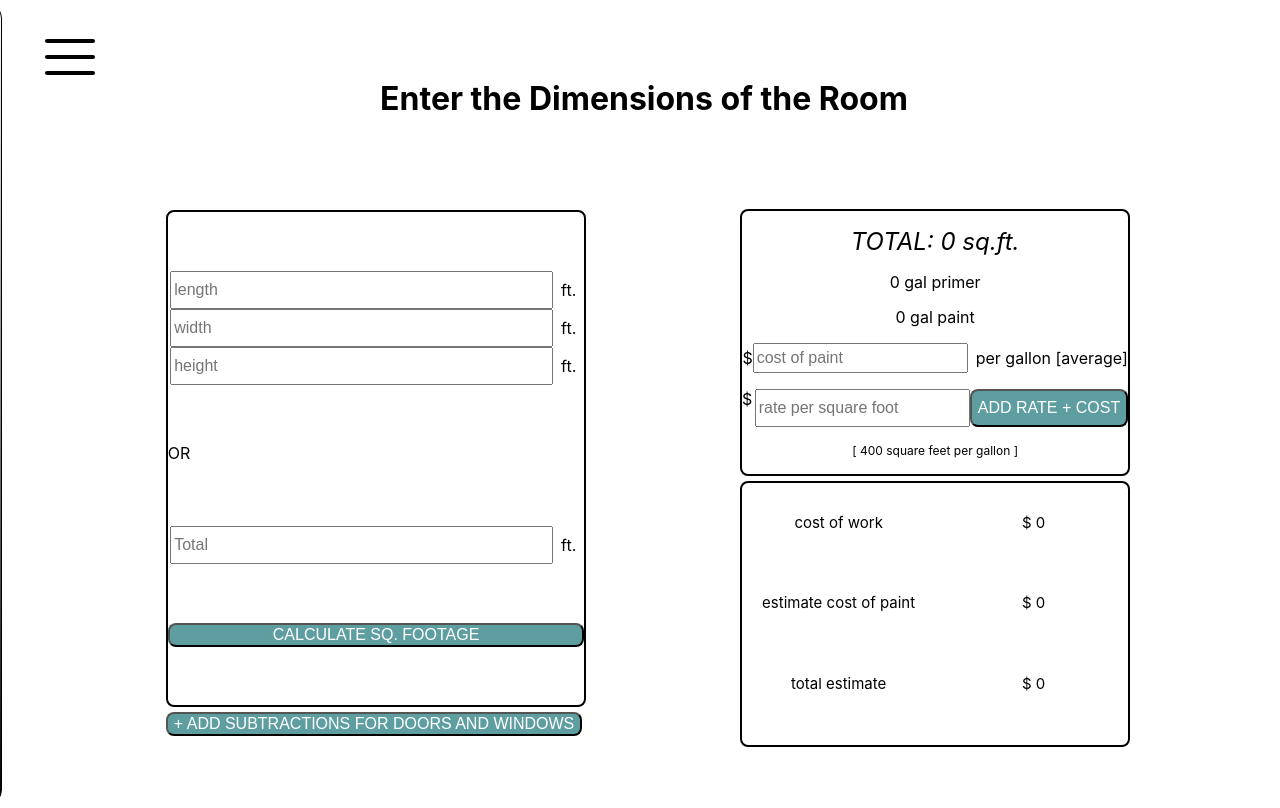
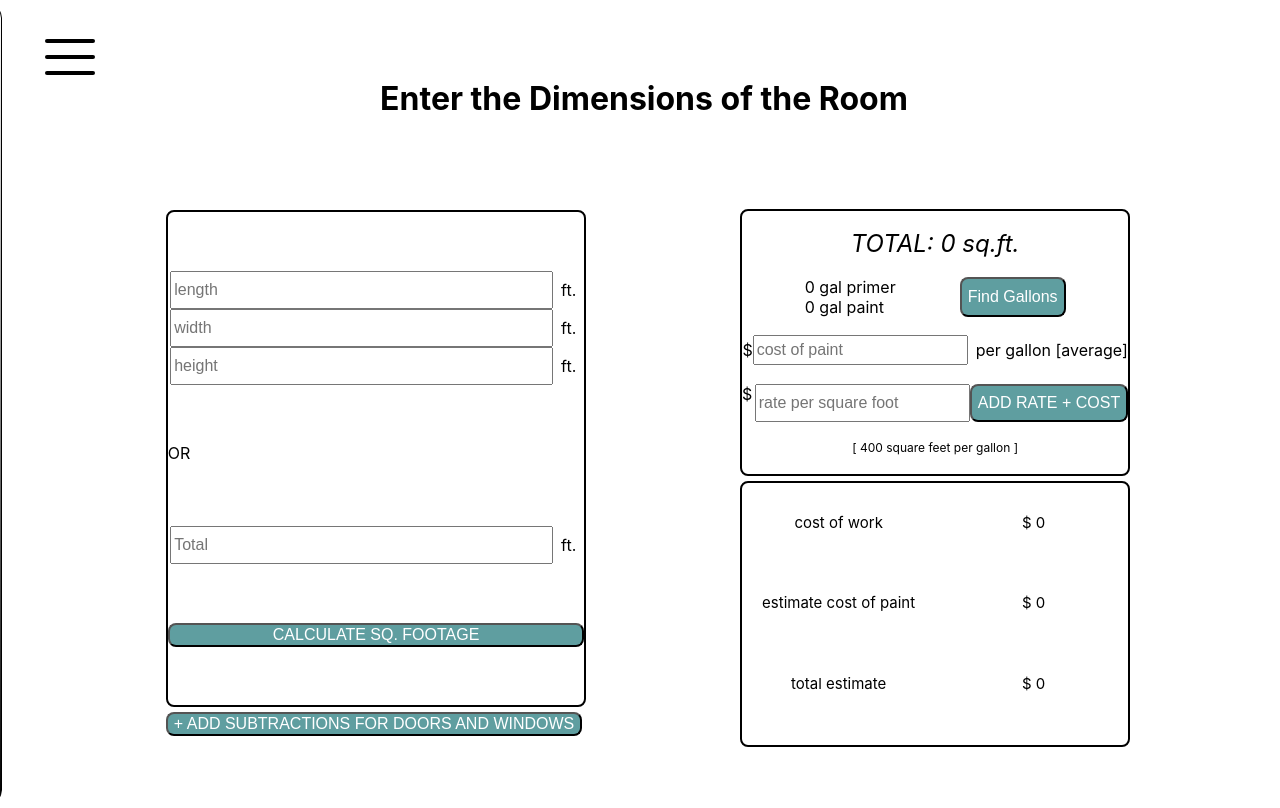
Before and after one commit to MattOrtner/the-painters-tool, a React (Create React App) app: page / in a window 1280 px wide. Built offline with nearby package versions, Linux system fonts and the light colour scheme.

Commit message:
simplify single source of truth, add button for gallons calc

```diff
--- a/src/App.css
+++ b/src/App.css
@@ -59,14 +59,17 @@ label {
 .menu.open {
   left: 0;
 }
-
+.gallons-container {
+  display: flex;
+  gap: 1rem;
+}
 .title.open {
   display: none;
 }
 
 .menu-button {
   display: flex;
-  justify-content: end;
+  justify-content: flex-end;
   align-items: center;
   width: 65px;
   height: 65px;
@@ -141,7 +144,6 @@ label {
   font-family: Georgia, 'Times New Roman', Times, serif;
   font-style: italic;
   margin-bottom: 50px;
-  /* background: white; */
 }
 
 .theme-container {
@@ -278,7 +280,7 @@ label {
   font-size: 1rem;
   border-radius: .5rem;
   cursor: pointer;
-  background-color: #E2E8CE;
+  background-color: var(--theme-color);
   color: white;
 }
 
@@ -402,30 +404,9 @@ label {
   display: flex;
 }
 
-
-.sq-foot-button {
-  background-color: var(--theme-color);
+.gallons-submit {
+  margin-left: 3rem;
 }
-
-.toggle-subtraction {
-  background-color: var(--theme-color);
-}
-
-.add-cost {
-  background-color: var(--theme-color);
-}
-
-.close-subtraction-button {
-  background-color: var(--theme-color);
-}
-
-.submit-subtraction {
-  background-color: var(--theme-color);
-
-}
-
-
-
 @media (max-width: 850px) {
   .App {
     display: flex;
--- a/src/App.js
+++ b/src/App.js
@@ -21,10 +21,9 @@ function App() {
   const [isMenuShown, setIsMenuShown] = useState(false)
   const [open, setOpen] = useState('')
 
-  // useEffect(() => {
-  //   findTotalCost()
-  //   findNumOfGallons()
-  // })
+  useEffect(() => {
+    findTotalCost()
+  })
 
   const handlePaintInput = (e) => {
     const newCost = e.target.value
@@ -33,7 +32,6 @@ function App() {
 
   const subtractFromTotal = (subtractionAmount) => {
     const newSquareFootage = totalFootage - subtractionAmount
-
     setTotalFootage(newSquareFootage)
   }
 
@@ -43,42 +41,19 @@ function App() {
     setHwInputs({...hwInputs, [name]: value})
   }
 
-  const findRate = () => {
-    const { rate } = hwInputs
-    const newRate = (parseInt(rate) * parseInt(totalFootage))
-    setRate(newRate)
-  }
-
-  const findGallonsCost = () => {
-    const totalPaint = (gallons * costPerGallon)
-    const totalPrimer = ((gallons / 2) * costPerGallon)
-    setPaintCost(totalPaint + totalPrimer)
-  }
-
-  const findTotalCost = () => {
-    setTotalCost(rate + paintCost)
-  }
-
-  const calculate = () => {
-    findSquareFeet()
-    findNumOfGallons()
-  }
-
   const findSquareFeet = () => {
     const total = hwInputs.total
     if (total) {
       setTotalFootage(parseInt(total))
     } else {
-      const widthHeight = hwInputs.width * hwInputs.height
-      const lengthHeight = hwInputs.length * hwInputs.height
+      const widthHeight = parseInt(hwInputs.width) * parseInt(hwInputs.height)
+      const lengthHeight = parseInt(hwInputs.length) * parseInt(hwInputs.height)
       setTotalFootage(parseInt(widthHeight + lengthHeight) * 2)
     }
   }
 
   const findNumOfGallons = () => {
-    const { height, width, length, total } = hwInputs
-    const HWLSquareFootage = ((parseInt(width) + parseInt(length)) * 2) * parseInt(height)
-    let totalArea = HWLSquareFootage || parseInt(total)
+    let totalArea = totalFootage
     let calcGallons = 0
     while (totalArea > 0) {
       totalArea -= 400
@@ -90,6 +65,21 @@ function App() {
   const calculateTotal = () => {
     findGallonsCost()
     findRate()
+  }
+
+  const findGallonsCost = () => {
+    const totalPaint = (gallons * costPerGallon)
+    const totalPrimer = ((gallons / 2) * costPerGallon)
+    setPaintCost(totalPaint + totalPrimer)
+  }
+  const findRate = () => {
+    const { rate } = hwInputs
+    const newRate = (parseInt(rate) * parseInt(totalFootage))
+    setRate(newRate)
+  }
+
+  const findTotalCost = () => {
+    setTotalCost(rate + paintCost)
   }
 
   const showMenu = () => {
@@ -117,9 +107,8 @@ function App() {
       <div className="bottom-container">
         <div className="container left">
           <SquareFootInput
-            calculate={calculate}
             handleLHWInputs={handleLHWInputs}
-            setTotalFootage={setTotalFootage}
+            findSquareFeet={findSquareFeet}
           />
           {isSubtracted ?
             <>
@@ -155,6 +144,7 @@ function App() {
             handleLHWInputs={handleLHWInputs}
             calculateTotal={calculateTotal}
             findTotalCost={findTotalCost}
+            findNumOfGallons={findNumOfGallons}
           />
           <Totals
             rate={rate}
--- a/src/components/InfoContainer.js
+++ b/src/components/InfoContainer.js
@@ -1,11 +1,16 @@
 import React from 'react'
 
-const InfoContainer = ({themeColor, totalFootage, gallons, handlePaintInput, handleLHWInputs, calculateTotal}) => {
+const InfoContainer = ({totalFootage, gallons, handlePaintInput, handleLHWInputs, calculateTotal, findNumOfGallons}) => {
   return (
     <div className="info-container">
       <div className="total info">TOTAL: {totalFootage} sq.ft.</div>
-      <div className="info">{gallons / 2} gal primer</div>
-      <div className="info">{gallons} gal paint</div>
+      <div className="gallons-container">
+        <div className="gallons-info">
+          <div className="info">{gallons / 2} gal primer</div>
+          <div className="info">{gallons} gal paint</div>
+        </div>
+        <input type="button" value="Find Gallons" className='button gallons-submit' onClick={findNumOfGallons} />
+      </div>
       <div className="paint-container">
         <div>$</div>
         <input type="number" className="paint-cost" name="costPerGallon" placeholder="cost of paint" onChange={handlePaintInput} />
@@ -14,7 +19,7 @@ const InfoContainer = ({themeColor, totalFootage, gallons, handlePaintInput, han
       <div className="rate-container">
         <div>$</div>
         <input type="number" className="input" placeholder="rate per square foot" name="rate" onChange={handleLHWInputs} />
-        <input type="button" className={`add-cost button ${themeColor}`} value="ADD RATE + COST" onClick={calculateTotal} />
+        <input type="button" className='add-cost button' value="ADD RATE + COST" onClick={calculateTotal} />
       </div>
       <div className="small-print">[ 400 square feet per gallon ]</div>
     </div>
--- a/src/components/SquareFootInput.js
+++ b/src/components/SquareFootInput.js
@@ -1,6 +1,6 @@
 import React from 'react'
 
-const SquareFootInput = ({ calculate, handleLHWInputs, themeColor }) => {
+const SquareFootInput = ({ handleLHWInputs, themeColor, findSquareFeet }) => {
 
   return (
     <div className="inputs">
@@ -51,7 +51,7 @@ const SquareFootInput = ({ calculate, handleLHWInputs, themeColor }) => {
         className={`sq-foot-button button ${themeColor}`}
         type="button"
         value="CALCULATE SQ. FOOTAGE"
-        onClick={calculate}
+        onClick={findSquareFeet}
         />
     </div>
   )
--- a/src/components/SubtractionInput.js
+++ b/src/components/SubtractionInput.js
@@ -6,17 +6,18 @@ const SubtractionInput = ({subtractFromTotal, subtractionList, setSubtractionLis
   const onInputChange = (e) => {
     const name = e.target.name
     const value = e.target.value
+    console.log(subtractionInput,'subtraction input')
     setSubtractionInput({ ...subtractionInput, [name]: value })
   }
 
-  const onInputSubmit = () => {
+  const onInputSubmit = (event) => {
+    event.preventDefault()
     if (subtractionInput.height === undefined || subtractionInput.width === undefined) return alert('Required fields missing')
     const height = parseInt(subtractionInput.height)
     const width = parseInt(subtractionInput.width)
     setSubtractionList([subtractionInput, ...subtractionList])
     subtractFromTotal(height * width)
     setSubtractionInput({ height: '', width: '' })
-
   }
 
   return (
@@ -47,13 +48,16 @@ const SubtractionInput = ({subtractFromTotal, subtractionList, setSubtractionLis
             name="height"
             placeholder="height"
             autoFocus={true}
-            value={subtractionInput.height}
+            required={true}
+            onChange={onInputChange}
           />
           <input
             type="number"
             className="subtraction-input"
             name="width"
             placeholder="width"
+            required={true}
+            onChange={onInputChange}
           />
           <input type="button" className="submit-subtraction button" value="+ subtraction" onClick={onInputSubmit}/>
         </div>
```
